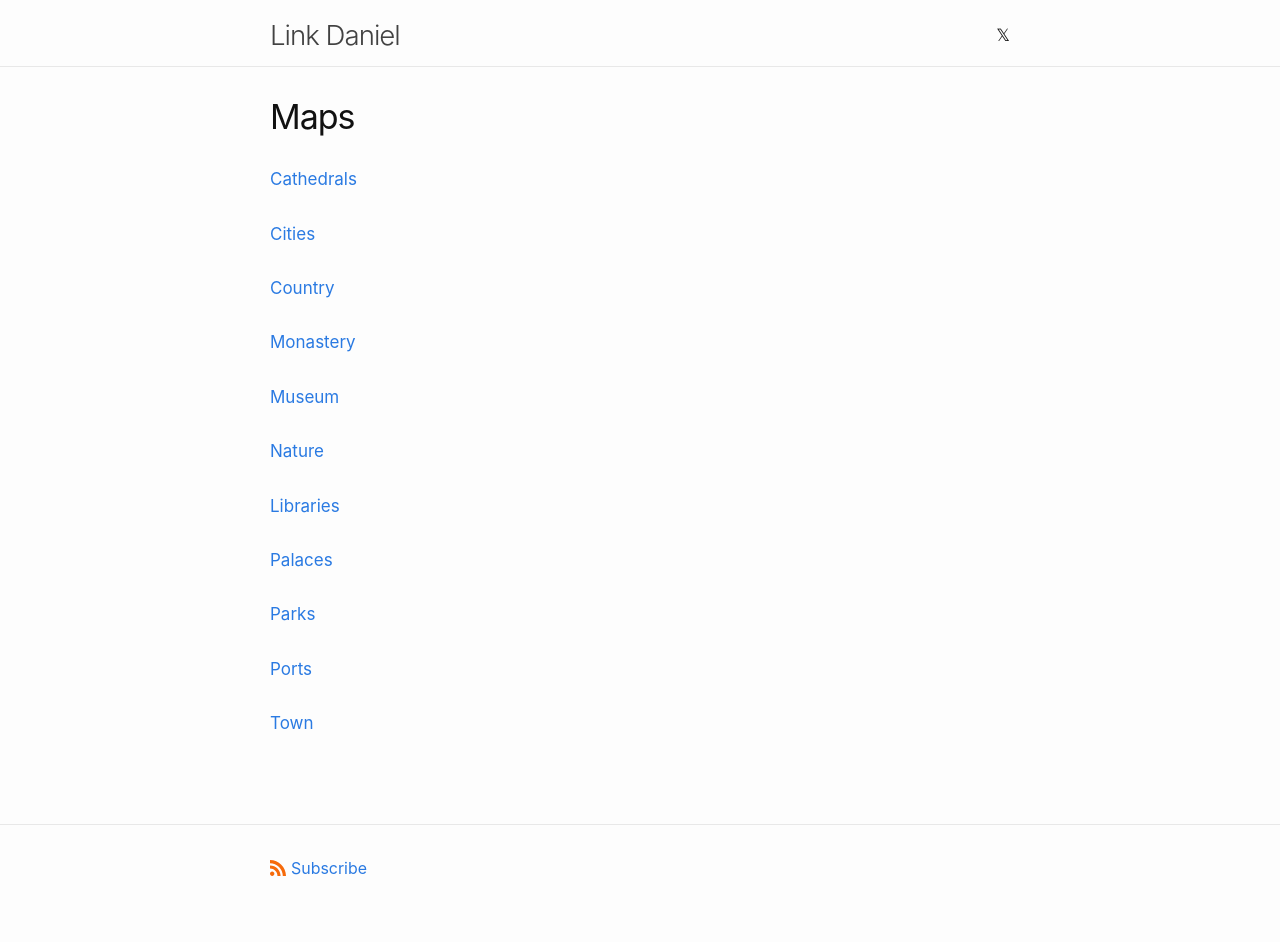
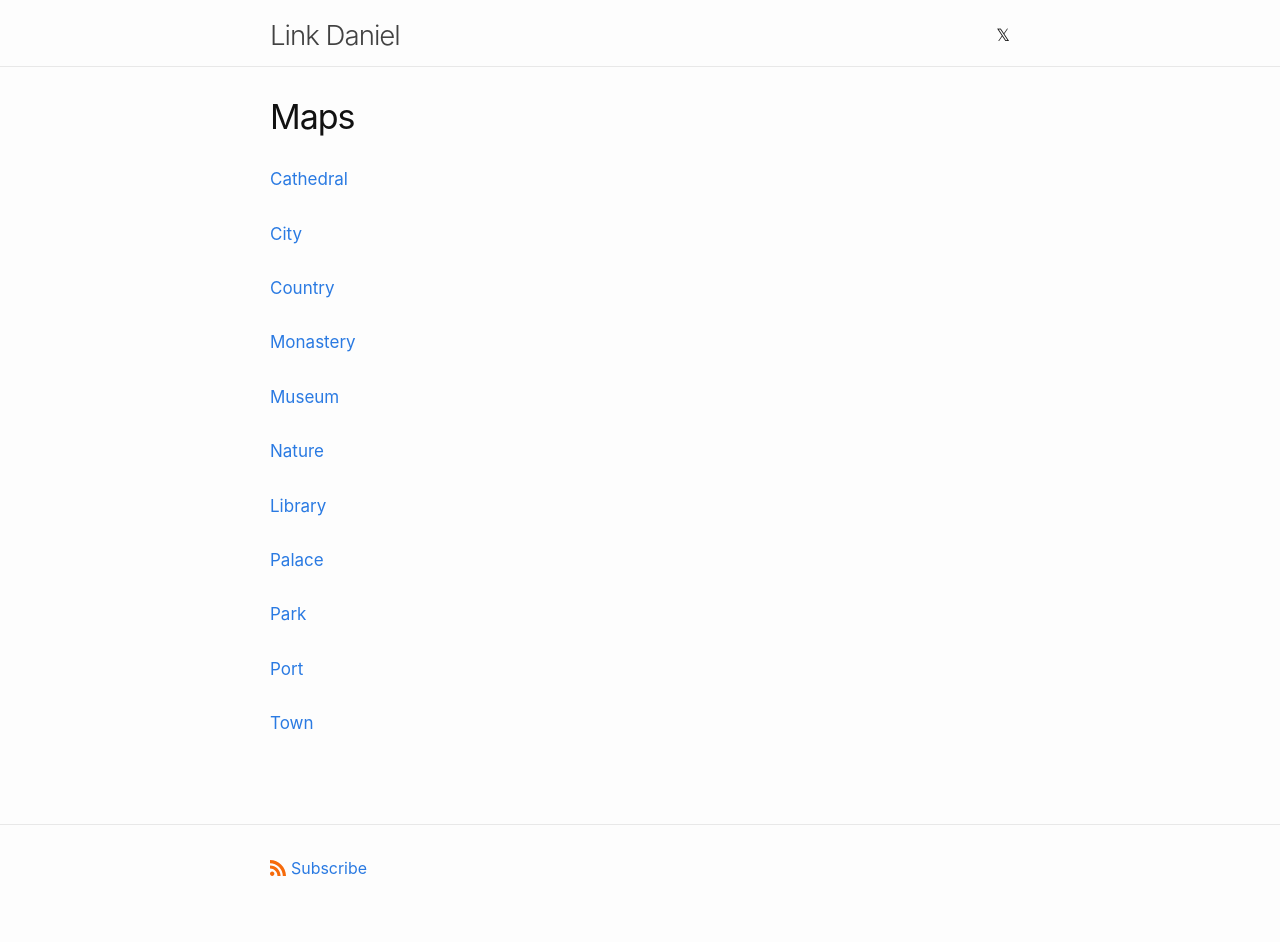
Before and after one commit to link-daniel/link.github.io, a Jekyll site: the page built from maps.md, in a window 1280 px wide. Built offline with Jekyll 4.4.1, drawn with Linux system fonts in a browser that asks for light colours.

Commit message:
Update maps.md

```diff
--- a/maps.md
+++ b/maps.md
@@ -4,10 +4,10 @@ title: Maps
 permalink: /maps/
 ---
 
-<a href="https://maps.app.goo.gl/sMYpdZdpjpBv6ShPA">Cathedrals</a>
+<a href="https://maps.app.goo.gl/sMYpdZdpjpBv6ShPA">Cathedral</a>
 <br>
 <br>
-<a href="https://maps.app.goo.gl/1SwPxi4Pft6vchkK7">Cities</a>
+<a href="https://maps.app.goo.gl/1SwPxi4Pft6vchkK7">City</a>
 <br>
 <br>
 <a href="https://maps.app.goo.gl/kcDg2dd7M5DYeXLh7">Country</a>
@@ -22,16 +22,16 @@ permalink: /maps/
 <a href="https://maps.app.goo.gl/rbGjEQiVigUQHNzb8">Nature</a>
 <br>
 <br>
-<a href="https://maps.app.goo.gl/nBwt1AjNw463UcGa7">Libraries</a>
+<a href="https://maps.app.goo.gl/nBwt1AjNw463UcGa7">Library</a>
 <br>
 <br>
-<a href="https://maps.app.goo.gl/vKPzQCR1pr2CagwS8">Palaces</a>
+<a href="https://maps.app.goo.gl/vKPzQCR1pr2CagwS8">Palace</a>
 <br>
 <br>
-<a href="https://maps.app.goo.gl/RPy3fAE53ir1ujUp6">Parks</a>
+<a href="https://maps.app.goo.gl/RPy3fAE53ir1ujUp6">Park</a>
 <br>
 <br>
-<a href="https://maps.app.goo.gl/rpbCdxqPyiw1w3L68">Ports</a>
+<a href="https://maps.app.goo.gl/rpbCdxqPyiw1w3L68">Port</a>
 <br>
 <br>
 <a href="https://maps.app.goo.gl/oyWdvnUc5n51JU4B9">Town</a>
```
